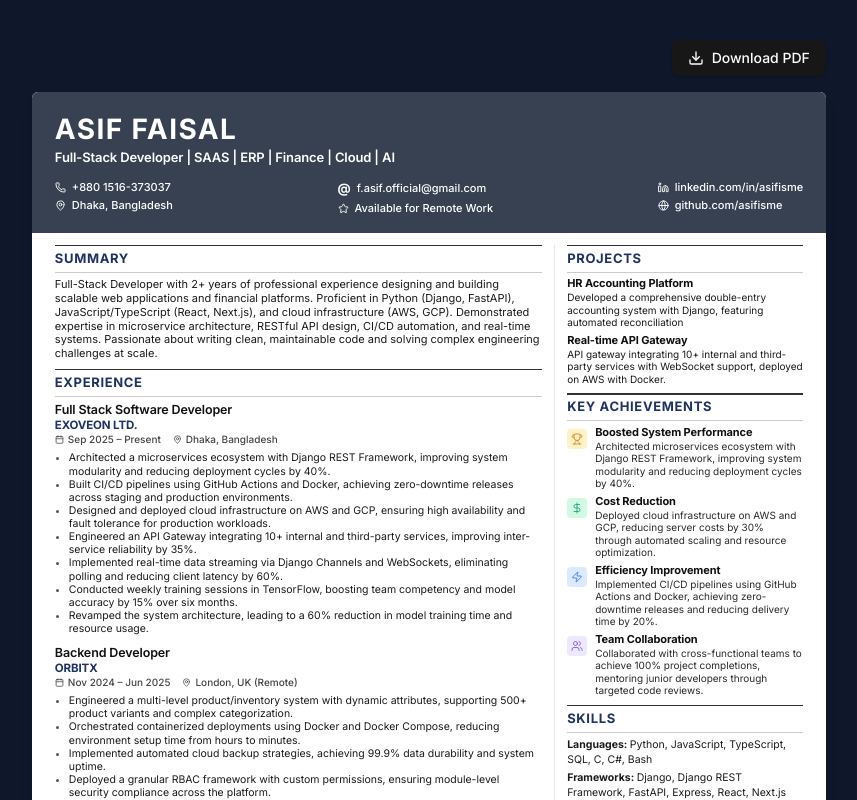
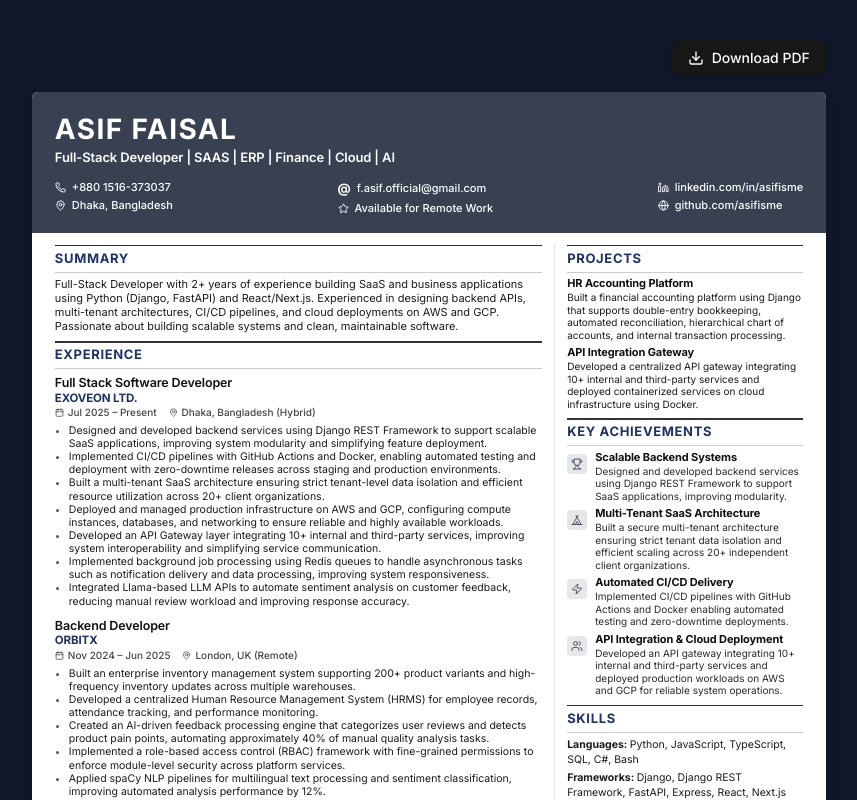
Before and after one commit to asifisme/asifisme, a Next.js app: page /euro in a window 1280 px wide. Shown: the top 800 px of the page, without its empty margins (211-1068 px from the left). Built offline with nearby package versions, Linux system fonts and the light colour scheme.

Commit message:
feat: Update Strengths component icons and enhance EuroResumePage details

```diff
--- a/app/(page)/euro/include/Strengths.tsx
+++ b/app/(page)/euro/include/Strengths.tsx
@@ -1,6 +1,6 @@
 import React from "react";
 import SectionTitle from "./SectionTitle";
-import { Trophy, DollarSign, Zap, Users, Award } from "lucide-react";
+import { Trophy,Tent, Zap, Users, Award } from "lucide-react";
 
 export interface StrengthItemData {
     title: string;
@@ -12,11 +12,11 @@ interface StrengthsProps {
 }
 
 const iconConfigs = [
-    { icon: Trophy, bg: "bg-[#fef3c7]", color: "text-[#d97706]" },
-    { icon: DollarSign, bg: "bg-[#d1fae5]", color: "text-[#059669]" },
-    { icon: Zap, bg: "bg-[#dbeafe]", color: "text-[#2563eb]" },
-    { icon: Users, bg: "bg-[#ede9fe]", color: "text-[#7c3aed]" },
-    { icon: Award, bg: "bg-[#ffe4e6]", color: "text-[#e11d48]" },
+    { icon: Trophy, bg: "bg-[#e5e7eb]", color: "text-[#1e293b]" },
+    { icon: Tent, bg: "bg-[#e5e7eb]", color: "text-[#1f2937]" },
+    { icon: Zap, bg: "bg-[#e5e7eb]", color: "text-[#1f2937]" },
+    { icon: Users, bg: "bg-[#e5e7eb]", color: "text-[#1f2937]" },
+    { icon: Award, bg: "bg-[#e5e7eb]", color: "text-[#1f2937]" },
 ];
 
 export default function Strengths({ strengths }: StrengthsProps) {
--- a/app/(page)/euro/page.tsx
+++ b/app/(page)/euro/page.tsx
@@ -19,7 +19,7 @@ export default function EuroResumePage() {
     const headerData = {
         name: "Asif Faisal",
         title: "Full-Stack Developer | SAAS | ERP | Finance | Cloud | AI",
-        phone: "+880 1516-373037", // Placeholder, you should update this
+        phone: "+880 1516-373037",
         email: "f.asif.official@gmail.com",
         location: "Dhaka, Bangladesh",
         linkedin: "https://www.linkedin.com/in/asifisme",
@@ -30,23 +30,23 @@ export default function EuroResumePage() {
 
     /* ─── Summary ─── */
     const summaryText =
-        "Full-Stack Developer with 2+ years of professional experience designing and building scalable web applications and financial platforms. Proficient in Python (Django, FastAPI), JavaScript/TypeScript (React, Next.js), and cloud infrastructure (AWS, GCP). Demonstrated expertise in microservice architecture, RESTful API design, CI/CD automation, and real-time systems. Passionate about writing clean, maintainable code and solving complex engineering challenges at scale.";
+        "Full-Stack Developer with 2+ years of experience building SaaS and business applications using Python (Django, FastAPI) and React/Next.js. Experienced in designing backend APIs, multi-tenant architectures, CI/CD pipelines, and cloud deployments on AWS and GCP. Passionate about building scalable systems and clean, maintainable software.";
 
     /* ─── Experience ─── */
     const experiences: ExperienceItemData[] = [
         {
             title: "Full Stack Software Developer",
             company: "Exoveon Ltd.",
-            period: "Sep 2025 – Present",
-            location: "Dhaka, Bangladesh",
+            period: "Jul 2025 – Present",
+            location: "Dhaka, Bangladesh (Hybrid)",
             achievements: [
-                "Architected a microservices ecosystem with Django REST Framework, improving system modularity and reducing deployment cycles by 40%.",
-                "Built CI/CD pipelines using GitHub Actions and Docker, achieving zero-downtime releases across staging and production environments.",
-                "Designed and deployed cloud infrastructure on AWS and GCP, ensuring high availability and fault tolerance for production workloads.",
-                "Engineered an API Gateway integrating 10+ internal and third-party services, improving inter-service reliability by 35%.",
-                "Implemented real-time data streaming via Django Channels and WebSockets, eliminating polling and reducing client latency by 60%.",
-                "Conducted weekly training sessions in TensorFlow, boosting team competency and model accuracy by 15% over six months.",
-                "Revamped the system architecture, leading to a 60% reduction in model training time and resource usage.",
+                "Designed and developed backend services using Django REST Framework to support scalable SaaS applications, improving system modularity and simplifying feature deployment.",
+                "Implemented CI/CD pipelines with GitHub Actions and Docker, enabling automated testing and deployment with zero-downtime releases across staging and production environments.",
+                "Built a multi-tenant SaaS architecture ensuring strict tenant-level data isolation and efficient resource utilization across 20+ client organizations.",
+                "Deployed and managed production infrastructure on AWS and GCP, configuring compute instances, databases, and networking to ensure reliable and highly available workloads.",
+                "Developed an API Gateway layer integrating 10+ internal and third-party services, improving system interoperability and simplifying service communication.",
+                "Implemented background job processing using Redis queues to handle asynchronous tasks such as notification delivery and data processing, improving system responsiveness.",
+                "Integrated Llama-based LLM APIs to automate sentiment analysis on customer feedback, reducing manual review workload and improving response accuracy.",
             ],
         },
         {
@@ -55,12 +55,13 @@ export default function EuroResumePage() {
             period: "Nov 2024 – Jun 2025",
             location: "London, UK (Remote)",
             achievements: [
-                "Engineered a multi-level product/inventory system with dynamic attributes, supporting 500+ product variants and complex categorization.",
-                "Orchestrated containerized deployments using Docker and Docker Compose, reducing environment setup time from hours to minutes.",
-                "Implemented automated cloud backup strategies, achieving 99.9% data durability and system uptime.",
-                "Deployed a granular RBAC framework with custom permissions, ensuring module-level security compliance across the platform.",
-                "Utilized Spacy for text processing in a multilingual project, enhancing sentiment analysis performance by 12%.",
-                "Engaged in extensive API project deployments, increasing client satisfaction rate by 40% through process automation.",
+                "Built an enterprise inventory management system supporting 200+ product variants and high-frequency inventory updates across multiple warehouses.",
+                "Developed a centralized Human Resource Management System (HRMS) for employee records, attendance tracking, and performance monitoring.",
+                "Created an AI-driven feedback processing engine that categorizes user reviews and detects product pain points, automating approximately 40% of manual quality analysis tasks.",
+                "Implemented a role-based access control (RBAC) framework with fine-grained permissions to enforce module-level security across platform services.",
+                "Applied spaCy NLP pipelines for multilingual text processing and sentiment classification, improving automated analysis performance by 12%.",
+                "Refactored database schemas and backend logic, improving data processing efficiency and reducing server load during high-traffic operations.",
+                "Delivered multiple API-based integrations for client systems, improving automation workflows and increasing overall platform usability.",
             ],
         },
         {
@@ -69,10 +70,10 @@ export default function EuroResumePage() {
             period: "Jan 2024 – Oct 2024",
             location: "Jashore, Bangladesh",
             achievements: [
-                "Developed a double-entry accounting module for HR platform, processing 1,000+ daily journal entries with automated reconciliation.",
-                "Designed a flexible Chart of Accounts (CoA) architecture supporting multi-level hierarchies and customizable financial reporting.",
-                "Built a jurisdiction-aware taxation engine supporting compound rates across multiple regions for global compliance.",
-                "Created an immutable customer wallet system with full audit trails, securing high-volume financial transactions.",
+                "Developed a double-entry accounting module for an HR platform capable of processing 1,000+ daily journal entries with automated reconciliation workflows.",
+                "Designed a flexible Chart of Accounts (CoA) system supporting hierarchical account structures and customizable financial reporting.",
+                "Implemented an automated financial processing module that manages internal banking transactions and updates accounting records to ensure accurate and consistent financial operations.",
+                "Built an immutable customer wallet system with complete audit logging to ensure transparency and integrity for high-volume financial transactions.",
             ],
         },
     ];
@@ -81,7 +82,7 @@ export default function EuroResumePage() {
     const skillCategories: SkillCategory[] = [
         {
             label: "Languages",
-            items: ["Python", "JavaScript", "TypeScript", "SQL", "C", "C#", "Bash"],
+            items: ["Python", "JavaScript", "TypeScript", "SQL", "C#", "Bash"],
         },
         {
             label: "Frameworks",
@@ -123,24 +124,24 @@ export default function EuroResumePage() {
     /* ─── Strengths (Key Achievements) ─── */
     const strengths: StrengthItemData[] = [
         {
-            title: "Boosted System Performance",
+            title: "Scalable Backend Systems",
             description:
-                "Architected microservices ecosystem with Django REST Framework, improving system modularity and reducing deployment cycles by 40%.",
+                "Designed and developed backend services using Django REST Framework to support SaaS applications, improving modularity.",
         },
         {
-            title: "Cost Reduction",
+            title: "Multi-Tenant SaaS Architecture",
             description:
-                "Deployed cloud infrastructure on AWS and GCP, reducing server costs by 30% through automated scaling and resource optimization.",
+                "Built a secure multi-tenant architecture ensuring strict tenant data isolation and efficient scaling across 20+ independent client organizations.",
         },
         {
-            title: "Efficiency Improvement",
+            title: "Automated CI/CD Delivery",
             description:
-                "Implemented CI/CD pipelines using GitHub Actions and Docker, achieving zero-downtime releases and reducing delivery time by 20%.",
+                "Implemented CI/CD pipelines with GitHub Actions and Docker enabling automated testing and zero-downtime deployments.",
         },
         {
-            title: "Team Collaboration",
+            title: "API Integration & Cloud Deployment",
             description:
-                "Collaborated with cross-functional teams to achieve 100% project completions, mentoring junior developers through targeted code reviews.",
+                "Developed an API gateway integrating 10+ internal and third-party services and deployed production workloads on AWS and GCP for reliable system operations.",
         },
     ];
 
@@ -201,12 +202,12 @@ export default function EuroResumePage() {
         {
             title: "HR Accounting Platform",
             description:
-                "Developed a comprehensive double-entry accounting system with Django, featuring automated reconciliation",
+                "Built a financial accounting platform using Django that supports double-entry bookkeeping, automated reconciliation, hierarchical chart of accounts, and internal transaction processing.",
         },
         {
-            title: "Real-time API Gateway",
+            title: "API Integration Gateway",
             description:
-                "API gateway integrating 10+ internal and third-party services with WebSocket support, deployed on AWS with Docker.",
+                "Developed a centralized API gateway integrating 10+ internal and third-party services and deployed containerized services on cloud infrastructure using Docker.",
         },
     ];
 
```
